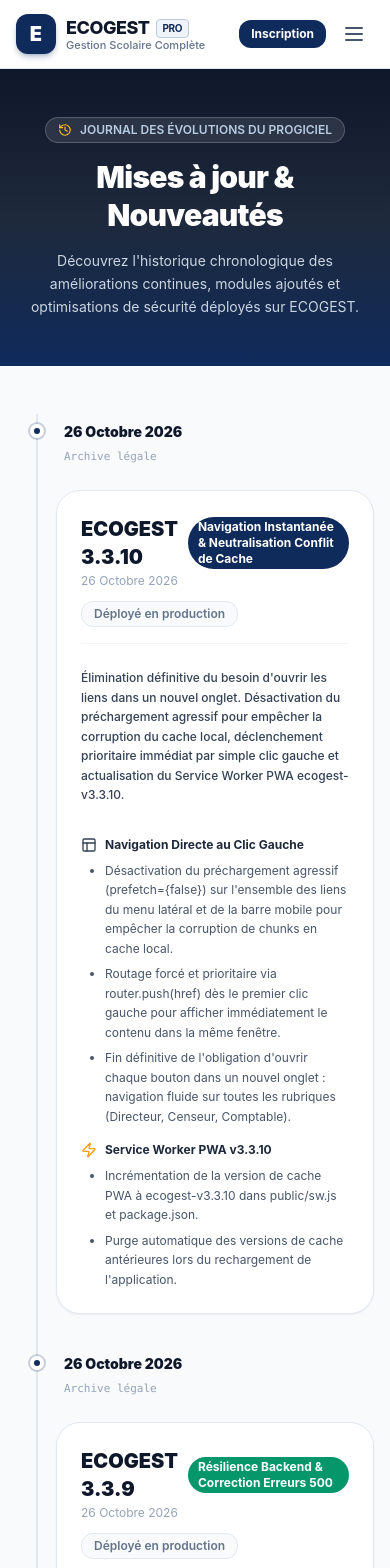
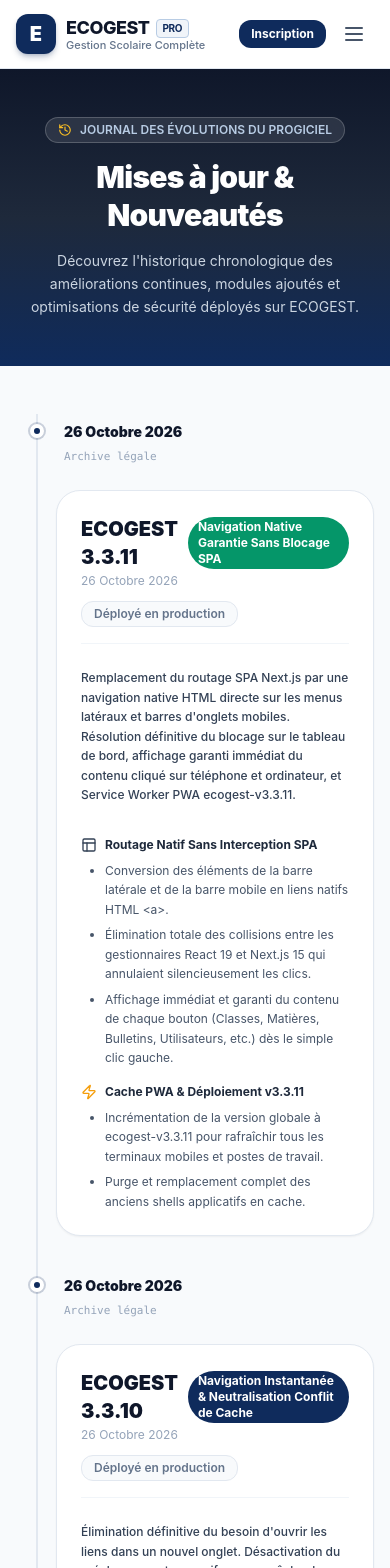
Before and after one commit to victoriengoutchowanou9-coder/ecogest, a Next.js app: page /mises-a-jour in a window 390 px wide. Shown: the top 1568 px of the page. Built offline with nearby package versions, Linux system fonts and the light colour scheme.

Commit message:
fix(navigation): switch to native anchor navigation to guarantee click responsiveness across all devices v3.3.11

```diff
--- a/app/(app)/directeur/page.tsx
+++ b/app/(app)/directeur/page.tsx
@@ -227,9 +227,8 @@
           </h3>
 
           <div className="space-y-2">
-            <Link
+            <a
               href="/censeur"
-              prefetch={false}
               className="flex items-center justify-between p-3 rounded-xl border border-slate-100 hover:border-school-accent hover:bg-school-50/50 transition-colors touch-target"
             >
               <div className="flex items-center gap-2.5">
@@ -237,11 +236,10 @@
                 <span className="text-xs font-semibold text-slate-800">Espace Censeur des Études</span>
               </div>
               <ArrowRight className="w-3.5 h-3.5 text-slate-400" />
-            </Link>
+            </a>
 
-            <Link
+            <a
               href="/directeur/classes"
-              prefetch={false}
               className="flex items-center justify-between p-3 rounded-xl border border-slate-100 hover:border-school-accent hover:bg-school-50/50 transition-colors touch-target"
             >
               <div className="flex items-center gap-2.5">
@@ -249,11 +247,10 @@
                 <span className="text-xs font-semibold text-slate-800">Classes &amp; Matières</span>
               </div>
               <ArrowRight className="w-3.5 h-3.5 text-slate-400" />
-            </Link>
+            </a>
 
-            <Link
+            <a
               href="/directeur/utilisateurs"
-              prefetch={false}
               className="flex items-center justify-between p-3 rounded-xl border border-slate-100 hover:border-school-accent hover:bg-school-50/50 transition-colors touch-target"
             >
               <div className="flex items-center gap-2.5">
@@ -261,11 +258,10 @@
                 <span className="text-xs font-semibold text-slate-800">Comptes Utilisateurs</span>
               </div>
               <ArrowRight className="w-3.5 h-3.5 text-slate-400" />
-            </Link>
+            </a>
 
-            <Link
+            <a
               href="/directeur/publications"
-              prefetch={false}
               className="flex items-center justify-between p-3 rounded-xl border border-slate-100 hover:border-school-accent hover:bg-school-50/50 transition-colors touch-target"
             >
               <div className="flex items-center gap-2.5">
@@ -273,11 +269,10 @@
                 <span className="text-xs font-semibold text-slate-800">Publication des examens</span>
               </div>
               <ArrowRight className="w-3.5 h-3.5 text-slate-400" />
-            </Link>
+            </a>
 
-            <Link
+            <a
               href="/directeur/audit"
-              prefetch={false}
               className="flex items-center justify-between p-3 rounded-xl border border-slate-100 hover:border-school-accent hover:bg-school-50/50 transition-colors touch-target"
             >
               <div className="flex items-center gap-2.5">
@@ -285,7 +280,7 @@
                 <span className="text-xs font-semibold text-slate-800">Journal d&apos;audit sécurité</span>
               </div>
               <ArrowRight className="w-3.5 h-3.5 text-slate-400" />
-            </Link>
+            </a>
           </div>
         </div>
       </div>
--- a/app/(public)/mises-a-jour/page.tsx
+++ b/app/(public)/mises-a-jour/page.tsx
@@ -25,6 +25,32 @@
   const [filterCategory, setFilterCategory] = useState<string>("ALL");
 
   const releases = [
+    {
+      version: "ECOGEST 3.3.11",
+      date: "26 Octobre 2026",
+      badge: "Navigation Native Garantie Sans Blocage SPA",
+      badgeColor: "bg-emerald-600 text-white",
+      summary: "Remplacement du routage SPA Next.js par une navigation native HTML directe sur les menus latéraux et barres d'onglets mobiles. Résolution définitive du blocage sur le tableau de bord, affichage garanti immédiat du contenu cliqué sur téléphone et ordinateur, et Service Worker PWA ecogest-v3.3.11.",
+      sections: [
+        {
+          type: "Routage Natif Sans Interception SPA",
+          icon: <Layout className="w-4 h-4 text-slate-700" />,
+          items: [
+            "Conversion des éléments de la barre latérale et de la barre mobile en liens natifs HTML <a>.",
+            "Élimination totale des collisions entre les gestionnaires React 19 et Next.js 15 qui annulaient silencieusement les clics.",
+            "Affichage immédiat et garanti du contenu de chaque bouton (Classes, Matières, Bulletins, Utilisateurs, etc.) dès le simple clic gauche.",
+          ],
+        },
+        {
+          type: "Cache PWA & Déploiement v3.3.11",
+          icon: <Zap className="w-4 h-4 text-amber-500" />,
+          items: [
+            "Incrémentation de la version globale à ecogest-v3.3.11 pour rafraîchir tous les terminaux mobiles et postes de travail.",
+            "Purge et remplacement complet des anciens shells applicatifs en cache.",
+          ],
+        },
+      ],
+    },
     {
       version: "ECOGEST 3.3.10",
       date: "26 Octobre 2026",
--- a/components/layout/BottomTabBar.tsx
+++ b/components/layout/BottomTabBar.tsx
@@ -1,7 +1,6 @@
 "use client";
 
 import React from "react";
-import Link from "next/link";
 import { usePathname } from "next/navigation";
 import {
   LayoutDashboard,
@@ -118,10 +117,9 @@
           (item.href !== currentNav.basePath && pathname?.startsWith(item.href));
 
         return (
-          <Link
+          <a
             key={item.href}
             href={item.href}
-            prefetch={false}
             className={cn(
               "flex flex-col items-center justify-center flex-1 py-1.5 touch-target min-h-[48px] text-[11px] font-medium transition-transform active:scale-95 touch-manipulation cursor-pointer",
               isActive ? "text-school-primary font-bold" : "text-slate-500 hover:text-slate-800"
@@ -134,14 +132,13 @@
               {ICONS[item.iconName] || <Home className="w-5 h-5 shrink-0" />}
             </div>
             <span className="truncate max-w-[70px] mt-0.5">{item.title}</span>
-          </Link>
+          </a>
         );
       })}
 
       {/* Bouton Profil aligné avec les autres fonctionnalités de navigation */}
-      <Link
+      <a
         href={profileHref}
-        prefetch={false}
         className={cn(
           "flex flex-col items-center justify-center flex-1 py-1.5 touch-target min-h-[48px] text-[11px] font-medium transition-transform active:scale-95 touch-manipulation cursor-pointer",
           isProfileActive ? "text-school-primary font-bold" : "text-slate-500 hover:text-slate-800"
@@ -154,7 +151,7 @@
           <UserCircle className="w-5 h-5 shrink-0" />
         </div>
         <span className="truncate max-w-[70px] mt-0.5">Profil</span>
-      </Link>
+      </a>
     </nav>
   );
 };
--- a/components/layout/Sidebar.tsx
+++ b/components/layout/Sidebar.tsx
@@ -1,7 +1,6 @@
 "use client";
 
 import React from "react";
-import Link from "next/link";
 import { usePathname, useRouter } from "next/navigation";
 import { authStore } from "@/lib/auth-store";
 import {
@@ -98,25 +97,20 @@
   const handleLogout = async () => {
     if (onNavigate) onNavigate();
     await authStore.logout();
-    router.push("/connexion");
+    window.location.href = "/connexion";
   };
 
   const handleItemClick = (e: React.MouseEvent<HTMLAnchorElement>, href: string) => {
-    // Si l'utilisateur clique avec la molette ou avec une touche modificatrice, laisser le navigateur ouvrir normalement
     if (e.metaKey || e.ctrlKey || e.shiftKey || e.altKey || e.button !== 0) return;
 
     if (pathname === href) {
+      e.preventDefault();
       if (onNavigate) onNavigate();
       return;
     }
 
-    // Déclencher la navigation immédiate
-    router.push(href);
-
     if (onNavigate) {
-      setTimeout(() => {
-        onNavigate();
-      }, 300);
+      onNavigate();
     }
   };
 
@@ -146,10 +140,9 @@
               (item.href !== currentNav.basePath && pathname?.startsWith(item.href));
 
             return (
-              <Link
+              <a
                 key={item.href}
                 href={item.href}
-                prefetch={false}
                 onClick={(e) => handleItemClick(e, item.href)}
                 title={item.description}
                 className={cn(
@@ -189,7 +182,7 @@
                     </span>
                   )}
                 </div>
-              </Link>
+              </a>
             );
           })}
         </nav>
--- a/package.json
+++ b/package.json
@@ -1,6 +1,6 @@
 {
   "name": "ecogest",
-  "version": "3.3.10",
+  "version": "3.3.11",
   "private": true,
   "scripts": {
     "dev": "next dev",
--- a/public/sw.js
+++ b/public/sw.js
@@ -3,7 +3,7 @@
 // Politique de cache sécurisée : Aucune donnée privée/métier n'est mise en cache.
 // ============================================================================
 
-const CACHE_VERSION = 'ecogest-v3.3.10';
+const CACHE_VERSION = 'ecogest-v3.3.11';
 const STATIC_CACHE_NAME = `ecogest-static-${CACHE_VERSION}`;
 const SHELL_CACHE_NAME = `ecogest-shell-${CACHE_VERSION}`;
 
```
